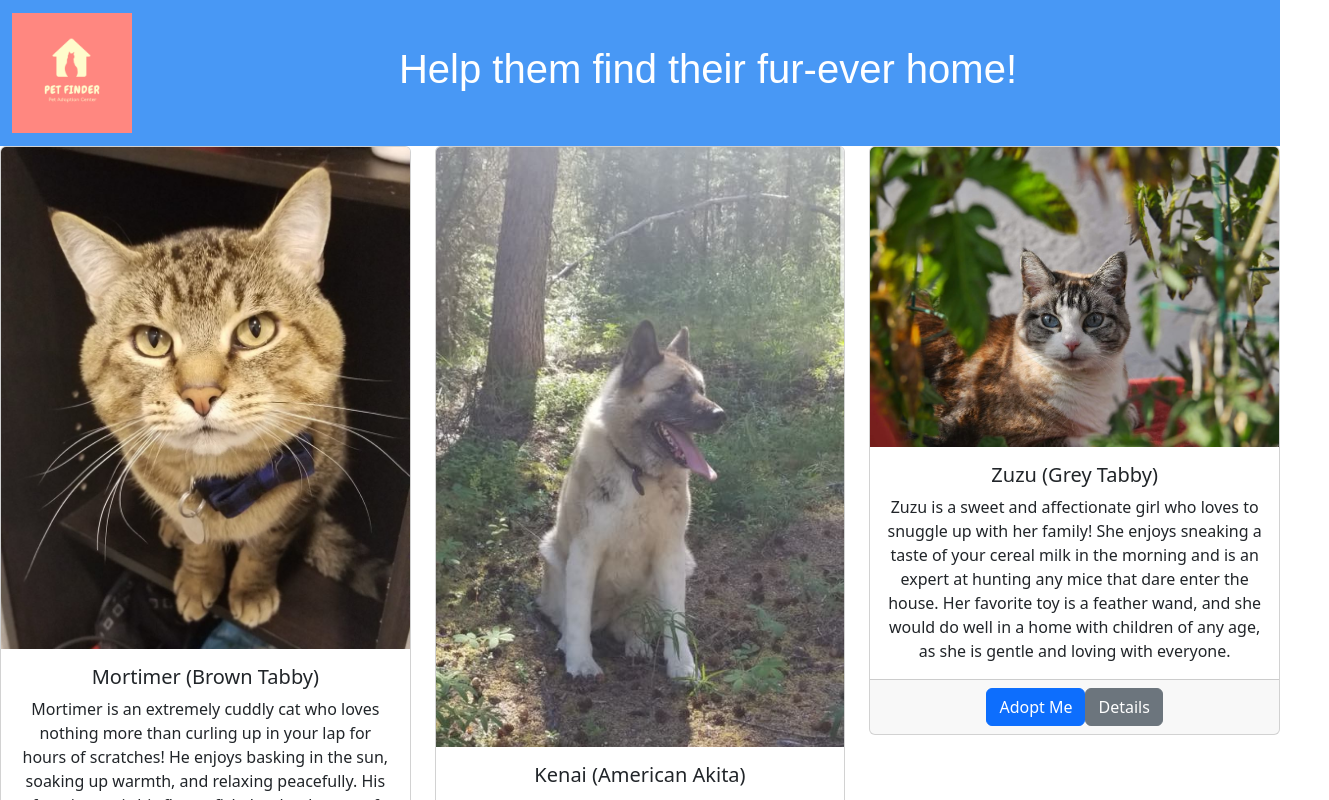
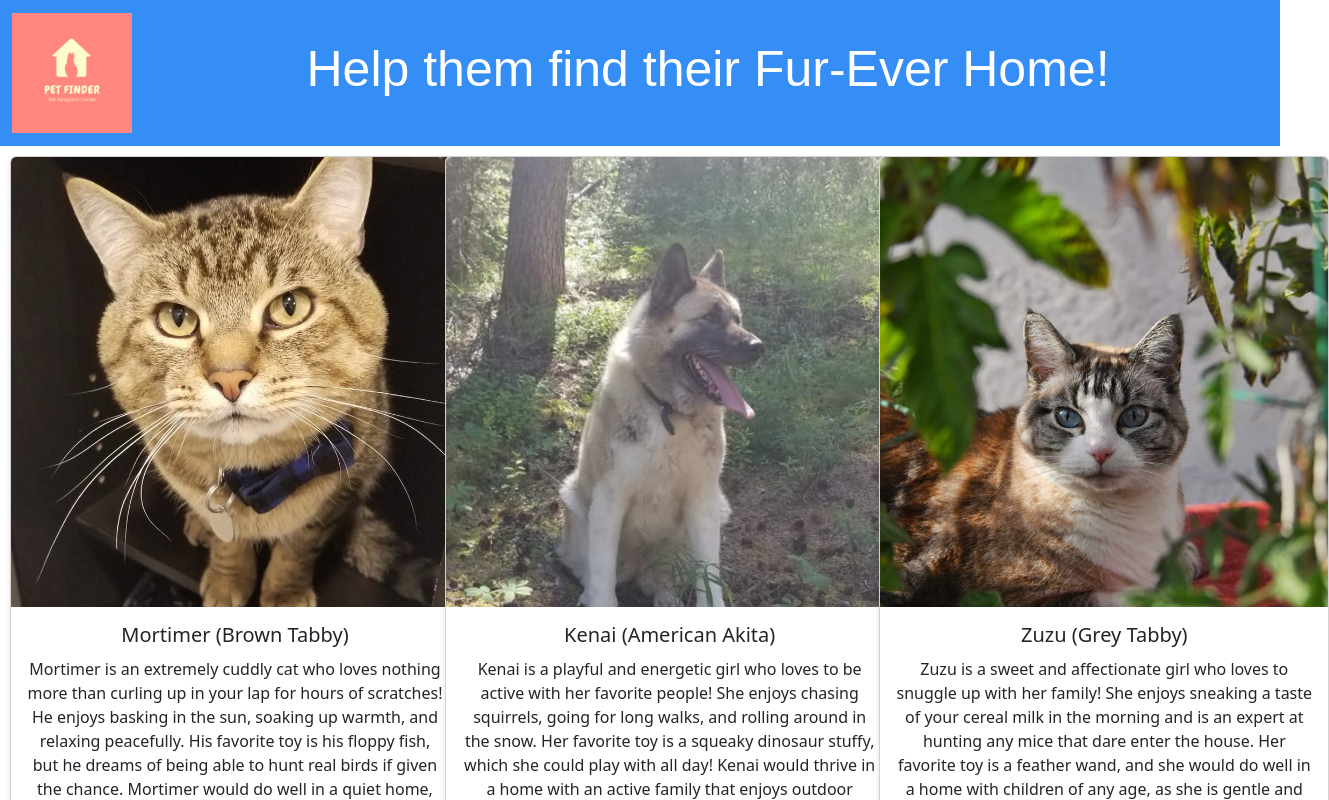
Before and after one commit to charleysmithschofield/petfinder, a React (Create React App) app in the folder pet_finder/: page / in a window 1280 px wide. Shown: the top 800 px of the page, 1329 px wide, since content can reach past the window. Built offline with nearby package versions, Linux system fonts and the light colour scheme; data requests are answered from the project's data file; a web font is replaced by a local one.

Commit message:
Updating Header font size and background color

```diff
--- a/pet_finder/db.json
+++ b/pet_finder/db.json
@@ -34,50 +34,6 @@
       "id": "1"
     },
     {
-      "id": "7f92",
-      "firstName": "Charley",
-      "lastName": "Smith-Schofield",
-      "hasFencedYard": false,
-      "hasChildren": true,
-      "hasOtherPets": false,
-      "phoneNumber": "867-334-3893",
-      "email": "charleyschofield@hotmail.com",
-      "aboutSelf": ""
-    },
-    {
-      "id": "85bf",
-      "firstName": "Chicken",
-      "lastName": "Chicken",
-      "hasFencedYard": false,
-      "hasChildren": true,
-      "hasOtherPets": false,
-      "phoneNumber": "123-456-5874",
-      "email": "chicken@test.com",
-      "aboutSelf": "falsdjfoaijfio"
-    },
-    {
-      "id": "9252",
-      "firstName": "Charley",
-      "lastName": "Smith-Schofield",
-      "hasFencedYard": true,
-      "hasChildren": false,
-      "hasOtherPets": true,
-      "phoneNumber": "867-334-3893",
-      "email": "charleyschofield@hotmail.com",
-      "aboutSelf": "I am the best dog mother."
-    },
-    {
-      "id": "8cf6",
-      "firstName": "Charley",
-      "lastName": "Smith-Schofield",
-      "hasFencedYard": false,
-      "hasChildren": true,
-      "hasOtherPets": false,
-      "phoneNumber": "867-334-3893",
-      "email": "charleyschofield@hotmail.com",
-      "aboutSelf": ".ksjclkfAS"
-    },
-    {
       "id": "1ee4",
       "firstName": "Ham",
       "lastName": "Chicken",
@@ -87,17 +43,6 @@
       "phoneNumber": "123-455-8686",
       "email": "enauk@sle.com",
       "aboutSelf": "asdkfhaksd"
-    },
-    {
-      "id": "bb4b",
-      "firstName": "Charley",
-      "lastName": "Smith-Schofield",
-      "hasFencedYard": false,
-      "hasChildren": true,
-      "hasOtherPets": false,
-      "phoneNumber": "867-334-3893",
-      "email": "charleyschofield@hotmail.com",
-      "aboutSelf": "adskghfl"
     }
   ],
   "pets": [
@@ -223,10 +168,10 @@
     },
     {
       "id": "11",
-      "name": "",
+      "name": "Beans",
       "animalType": "cat",
       "age": 1,
-      "description": "Beans is a sweet little Orange Tabby loves to spend her days lounging in sunny spots and chasing after her favorite toy mouse. When she's not curled up napping, you'll find her pouncing around, practicing her jumps, or exploring every corner of her home. Beans adores a good cuddle session and will happily settle into your lap for some head scratches. Her favorite toy? A fuzzy ball with a bell that she never gets tired of batting across the room! With her playful energy and gentle nature, Beans is sure to bring endless joy to her forever home",
+      "description": "Beans is a sweet little Orange Tabby loves to spend her days lounging in sunny spots and chasing after her favorite toy mouse. Beans adores a good cuddle session and will happily settle into your lap for some head scratches. Her favorite toy? A fuzzy ball with a bell that she never gets tired of batting across the room! With her playful energy and gentle nature, Beans is sure to bring endless joy to her forever home",
       "adopted": false,
       "image": "cat6.jpg",
       "breed": "Orange Tabby",
@@ -238,7 +183,7 @@
       "name": "Bella",
       "animalType": "dog",
       "age": 4,
-      "description": "Bella is an energetic and affectionate 4-year-old brown mixed breed dog loves nothing more than a good game of fetch. Whether it’s a ball, stick, or her absolute favorite—a squeaky toy—Bella will happily chase it down with endless enthusiasm. When she's not playing, Bella enjoys long walks and spending time by your side, soaking up all the attention she can get. Her loyalty and playful nature make her the perfect companion for an active family. Bella's favorite pastime? Running around the yard, squeaky toy in mouth, tail wagging with joy!",
+      "description": "Bella is an energetic and affectionate 4-year-old brown mixed breed dog who loves a good game of fetch. Whether it’s a ball, stick, or her favorite squeaky toy, Bella eagerly chases it down with enthusiasm. When she's not playing, she enjoys long walks and soaking up attention. Her loyalty and playful nature make her the perfect companion for an active family.",
       "adopted": false,
       "image": "dog6.jpg",
       "breed": "Brown Mixed Breed",
--- a/pet_finder/src/components/Header.tsx
+++ b/pet_finder/src/components/Header.tsx
@@ -9,7 +9,7 @@ export function Header() {
           <img src="img/PetFinderLogo.png" width="120" height="120" alt="PetFinder Logo" />
         </Navbar.Brand>
         <Nav className="mx-auto">
-          <h1 className="text-center text-white">Help them find their fur-ever home!</h1>
+          <h1 className="text-center text-white">Help them find their Fur-Ever Home!</h1>
         </Nav>
       </Container>
     </Navbar>
--- a/pet_finder/src/components/PetCard.tsx
+++ b/pet_finder/src/components/PetCard.tsx
@@ -3,22 +3,22 @@ import { Pet } from "../models/Pet";
 import '../components/css/petcard.css';
 import { Link } from "react-router-dom";
 
-interface PetCardProps{
-  pet : Pet
+interface PetCardProps {
+  pet: Pet
 }
 
-export function PetCard(props:PetCardProps) {
-  return(
-    <Card>
-      <Card.Img variant="top" src={`img/${props.pet.image}`}></Card.Img>
-      <Card.Body>
+export function PetCard(props: PetCardProps) {
+  return (
+    <Card className="pet-card">
+      <Card.Img variant="top" src={`img/${props.pet.image}`} className="pet-card-img" />
+      <Card.Body className="pet-card-body">
         <Card.Title>{props.pet.name} ({props.pet.breed})</Card.Title>
-        {props.pet.description}
+        <p className="pet-description">{props.pet.description}</p>
       </Card.Body>
-      <Card.Footer>
-        <Link to={`/adoptions/${props.pet.id}`} className="btn btn-primary ml-2">Adopt Me</Link>
+      <Card.Footer className="pet-card-footer">
+        <Link to={`/adoptions/${props.pet.id}`} className="btn btn-primary">Adopt Me</Link>
         <Link to={`/details/${props.pet.id}`} className="btn btn-secondary ml-2">Details</Link>
       </Card.Footer>
     </Card>
-  )
+  );
 }
--- a/pet_finder/src/components/PetDetails.tsx
+++ b/pet_finder/src/components/PetDetails.tsx
@@ -1,4 +1,4 @@
-import { useParams } from "react-router-dom";
+import { Link, useParams } from "react-router-dom";
 import { useEffect, useState } from "react";
 import { Pet } from "../models/Pet";
 import { getPetById } from "../services/petService";
@@ -10,14 +10,14 @@ export function PetDetails() {
   const [pet, setPet] = useState<Pet | null>(null);
 
   useEffect(() => {
-    if(id !== undefined) {
-      getPetById(Number(id)).then((pet) => setPet(pet))
+    if (id !== undefined) {
+      getPetById(Number(id)).then((pet) => setPet(pet));
     }
   }, [id]);
 
-  return(
+  return (
     <div className="PetDetails">
-      { pet &&
+      {pet &&
       <Row>
         <Col lg={2}></Col>
         <Col lg={8}>
@@ -25,12 +25,15 @@ export function PetDetails() {
             <Card.Body>
               <Row>
                 <Col lg={4}>
-                  <img src={`/img/${pet.image}`}></img>
+                  <img src={`/img/${pet.image}`} alt={pet.name} />
                 </Col>
                 <Col lg={8}>
-                <Card.Title>{pet.name}</Card.Title>
-                <Card.Text>{pet.breed} - {pet.isBoy ? 'Boy' : 'Girl'}</Card.Text>
-                <Card.Text>{pet.description}</Card.Text>
+                  <Card.Title>{pet.name}</Card.Title>
+                  <Card.Text>{pet.breed} - {pet.isBoy ? 'Boy' : 'Girl'}</Card.Text>
+                  <Card.Text>{pet.description}</Card.Text>
+                  <Link to={`/adoptions/${pet.id}`} className="btn btn-primary">
+                    Adopt Me
+                  </Link>
                 </Col>
               </Row>
             </Card.Body>
@@ -39,5 +42,5 @@ export function PetDetails() {
         <Col lg={2}></Col>
       </Row>}
     </div>
-  )
+  );
 }
--- a/pet_finder/src/components/css/header.css
+++ b/pet_finder/src/components/css/header.css
@@ -2,8 +2,9 @@ h1 {
   font-family: "Madimi One", sans-serif;
   font-weight: 600;
   font-style: normal;
+  font-size: 50px !important;
 }
 
 .custom-navbar {
-  background-color: #4898f5;
+  background-color: #348ef5;
 }
--- a/pet_finder/src/components/css/petcard.css
+++ b/pet_finder/src/components/css/petcard.css
@@ -1,6 +1,52 @@
-.card-img-top {
+/* Make sure the card has a consistent height */
+.pet-card {
+  display: flex;
+  flex-direction: column;
+  justify-content: space-between;
+  width: 450px; /* Ensure each card has the same width */
+  height: 100%; /* Allow it to grow with the content */
+  min-height: 400px; /* You can adjust this depending on your design */
+  border-radius: 5px;
+  overflow: hidden;
+  margin: 10px;
+  box-shadow: 0 4px 6px rgba(0, 0, 0, 0.1);
+}
+
+/* Ensure the images inside the card are consistent */
+.pet-card-img {
   width: 100%;
-  height: auto;
-  object-fit: cover;
-  max-height: 600px;
+  height: 450px; /* Set a specific height for all images */
+  object-fit: cover; /* Ensure the image covers the container without stretching */
 }
+
+/* Ensure the card body grows to fit the available space */
+.pet-card-body {
+  flex-grow: 1;
+  padding: 10px;
+}
+
+/* Footer remains at the bottom of the card */
+.pet-card-footer {
+  text-align: center;
+  padding: 10px;
+  display: flex;
+  justify-content: center;
+  gap: 5px;
+}
+
+
+.pet-description {
+  font-size: 16px;
+  margin-top: 10px;
+}
+
+/* src/components/css/petcard.css */
+.pet-card .btn-primary {
+  background-color: #fe8780 !important;
+  border-color: #fe8780 !important;
+}
+
+.pet-card .btn-primary:hover {
+  background-color: #f35c51 !important; /* Hover color */
+  border-color: #f06f66 !important; /* Hover border color */
+}
--- a/pet_finder/src/components/css/petdetails.css
+++ b/pet_finder/src/components/css/petdetails.css
@@ -1,5 +1,5 @@
 .PetDetails {
-  padding: 20px;
+  padding: 5px;
 }
 
 .PetDetails img {
@@ -24,3 +24,14 @@
 .PetDetails .card-body .col-lg-8 {
   padding-left: 20px;
 }
+
+/* src/components/css/petcard.css */
+.pet-card .btn-primary {
+  background-color: #fe8780 !important; /* Add !important if necessary */
+  border-color: #fe8780 !important; /* Add !important if necessary */
+}
+
+.pet-card .btn-primary:hover {
+  background-color: #f06f66 !important; /* Hover color */
+  border-color: #f06f66 !important; /* Hover border color */
+}
```
